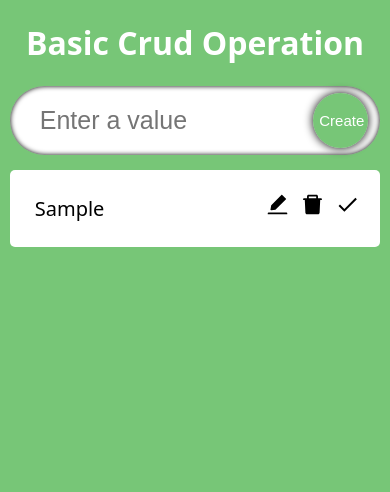
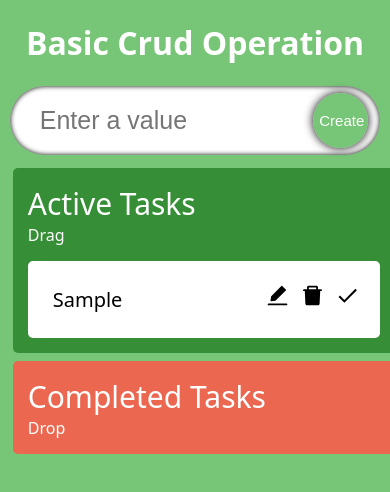
Before and after one commit to Isaac-miles/ReactTs, a React (Create React App) app: page / in a window 390 px wide. Both pictures are taken after typing "Sample" into the empty fields and a click on the button "Create". Shown: the top 492 px of the page. Built offline with nearby package versions, Linux system fonts and the light colour scheme.

Commit message:
finished project

```diff
--- a/package.json
+++ b/package.json
@@ -11,6 +11,7 @@
     "@types/react": "^18.2.23",
     "@types/react-dom": "^18.2.8",
     "react": "^18.2.0",
+    "react-beautiful-dnd": "^13.1.1",
     "react-dom": "^18.2.0",
     "react-icons": "^4.11.0",
     "react-scripts": "5.0.1",
@@ -40,5 +41,8 @@
       "last 1 firefox version",
       "last 1 safari version"
     ]
+  },
+  "devDependencies": {
+    "@types/react-beautiful-dnd": "^13.1.5"
   }
 }
--- a/src/App.tsx
+++ b/src/App.tsx
@@ -1,4 +1,5 @@
 import React,{useState} from 'react';
+import {DragDropContext, DropResult} from 'react-beautiful-dnd';
 import './App.css';
 import InputField  from './component/inputField';
 import { type Item } from './model';
@@ -7,6 +8,7 @@ import ListItem from './component/listItems';
 function App() {
   const [item, setItem] = useState<string>('');
   const [items, setItems] = useState<Item[]>([])
+  const [completedItems, setCompletedItems] = useState<Item[]>([])
 
   const handleSubmit =(event:React.FormEvent)=>{
     event.preventDefault();
@@ -15,12 +17,41 @@ function App() {
       setItem('')
     }
   }
+  const onDragHandle=(result:DropResult)=>{
+    const{source, destination} = result
+    if(!destination)return
+    if(destination.droppableId===source.droppableId && destination.index===source.index)return
+
+    let add, active=items, complete= completedItems
+
+    if(source.droppableId ==="ItemsList"){
+      add = active[source.index]
+      active.splice(source.index,1)
+    }else{
+      add =complete[source.index];
+      complete.splice(source.index,1)
+    }
+
+    if(destination.droppableId ==="ItemsList"){
+      active.splice(destination.index,0, add)
+    }else{
+      complete.splice(destination.index,0, add)
+
+    }
+
+    setCompletedItems(complete)
+    setItems(active)
+
+  }
   return (
+    <DragDropContext onDragEnd={onDragHandle}>
     <div className="App">
       <h1>Basic Crud Operation</h1>
     <InputField item={item} setItem={setItem} handleSubmit={handleSubmit} />
-    <ListItem items={items} setItems={setItems}/>
+    <ListItem items={items} setItems={setItems} completedItems={completedItems} setCompletedItems={setCompletedItems}/>
     </div>
+    </DragDropContext>
+
   );
 }
 
--- a/src/component/listItem.tsx
+++ b/src/component/listItem.tsx
@@ -3,15 +3,17 @@ import { Item } from '../model'
 import {AiFillEdit,AiFillDelete} from 'react-icons/ai'
 import {MdDone} from 'react-icons/md'
 import './styles.css'
+import { Draggable } from 'react-beautiful-dnd'
 
 
 interface itemProps{
+    index:number
     item:Item,
     items:Item[],
     setItems:React.Dispatch<React.SetStateAction<Item[]>>;
 }
 
-export default function ListItem({item,items,setItems}:itemProps) {
+export default function ListItem({index,item,items,setItems}:itemProps) {
     const inputRef= useRef<HTMLInputElement>(null)
 
     const [edit, setEdit] = useState<boolean>(false);
@@ -35,7 +37,15 @@ export default function ListItem({item,items,setItems}:itemProps) {
     },[edit])
 
   return (
-    <form className='single_item' onSubmit={(e)=>handleEdit(e, item.id)}>
+    <Draggable draggableId={item.id.toString()} index={index}>
+        {
+            (provided,snapshot)=>(
+                <form className={`single_item ${snapshot.isDragging?'dragging':''}`}
+                ref={provided.innerRef}
+                onSubmit={(e)=>handleEdit(e, item.id)}
+                {...provided.draggableProps}
+                {...provided.dragHandleProps}>
+
                 {edit? (
                 <input value={editItem} ref={inputRef} onChange={(e)=>setEditItem(e.target.value)} className='single_item_text'/>
                 )
@@ -55,4 +65,10 @@ export default function ListItem({item,items,setItems}:itemProps) {
                 </div>
             </form>
             )
+
+
         }
+
+    </Draggable>
+  )
+}
--- a/src/component/listItems.tsx
+++ b/src/component/listItems.tsx
@@ -2,18 +2,55 @@ import React from 'react'
 import './styles.css'
 import { Item } from '../model';
 import ListItem from './listItem';
+import { Droppable } from 'react-beautiful-dnd';
 
 interface itemProps{
     items:Item[];
+    completedItems:Item[];
     setItems:React.Dispatch<React.SetStateAction<Item[]>>;
+    setCompletedItems:React.Dispatch<React.SetStateAction<Item[]>>;
 }
 
-export default function ListItems({items,setItems}:itemProps) {
+export default function ListItems({items,setItems,completedItems,setCompletedItems}:itemProps) {
   return (
-    <div className='items'>
-        {items.map((item)=>(
-            <ListItem item={item} setItems={setItems} key={item.id} items={items}/>
-        ))}
+    <div className='container'>
+    <Droppable droppableId='ItemsList'>
+      {
+        (provided,snapshot)=>(
+          <div className={`items ${snapshot.isDraggingOver? 'dragActive':''}`} ref={provided.innerRef} {...provided.droppableProps}>
+          <span className="items_heading">Active Tasks</span>
+          <span>Drag</span>
+          {items.map((item,index)=>(
+                 <ListItem item={item} setItems={setItems} key={item.id} items={items} index={index}/>
+             ))}
+             {provided.placeholder}
+          </div>
+        )
+      }
+
+    </Droppable>
+    <Droppable droppableId='RemoveItem'>
+      {
+        (provided,snapshot)=>(
+          <div className= {`items remove ${snapshot.isDraggingOver?'dragComplete':''}`} ref={provided.innerRef} {...provided.droppableProps}>
+          <span className="items_heading">Completed Tasks</span>
+          <span>Drop</span>
+          {completedItems.map((completedItem,index)=>(
+                 <ListItem
+                  item={completedItem}
+                 setItems={setCompletedItems}
+                 key={completedItem.id}
+                 items={completedItems}
+                 index={index}
+                 />
+             ))}
+             {provided.placeholder}
+          </div>
+        )
+      }
+    </Droppable>
+
+
     </div>
 
   )
--- a/src/component/styles.css
+++ b/src/component/styles.css
@@ -1,17 +1,35 @@
 .items{
     display: flex;
-    justify-content: space-evenly;
-    width: 90%;
-    flex-wrap: wrap;
+    width: 47.5%;
+    flex-direction: column;
+    padding: 15px;
+    border-radius: 5px;
+    margin: 3px;
+    background-color: rgba(21, 116, 21, 0.667);
 }
 .single_item{
     display: flex;
-    width: 35%;
     border-radius: 5px;
     padding: 20px;
     margin-top: 15px;
     background-color:white;
     color: black;
+    transition: 0.5s;
+}
+.single_item:hover{
+    box-shadow: 0 0 5px black;
+    transform: scale(1.03);
+}
+.container{
+    display: flex;
+    width: 95%;
+    margin-top: 10px;
+    justify-content: space-between;
+    align-items: flex-start;
+}
+.items_heading{
+    font-size: 30px;
+    color: white;
 }
 .single_item_text{
     flex: 1;
@@ -80,14 +98,33 @@
     transform: scale(0.8);
     box-shadow: 0 0 5px black;
 }
+.remove{
+    background-color: rgb(235,103,80);
+}
+.dragActive{
+    background-color: rgba(14, 95, 14, 0.667);
+}
+.dragComplete{
+background-color: rgb(160, 27, 27);
+}
+.dragging{
+    box-shadow: 0 0 20px black;
+}
+@media(max-width:1100px){
+    .items{
+        width: 45%;
+    }
+}
 @media(max-width:700px){
     .input{
         width: 95%;
     }
     .items{
         width: 95%;
+        margin-bottom: 5px;
         }
-    .single_item{
-        width: 100%;
-    }
+.container{
+    width: 95%;
+    flex-direction: column;
 }
+}
--- a/src/index.tsx
+++ b/src/index.tsx
@@ -7,9 +7,10 @@ const root = ReactDOM.createRoot(
   document.getElementById('root') as HTMLElement
 );
 root.render(
-  <React.StrictMode>
-    <App />
-  </React.StrictMode>
+     <App />
+  // <React.StrictMode>
+  //   <App />
+  // </React.StrictMode>
 );
 
 // If you want to start measuring performance in your app, pass a function
```
Also changed, not shown: 1 other file (tests, documents, lock files or other folders). Lines whose indentation alone changed are shown as unchanged.
